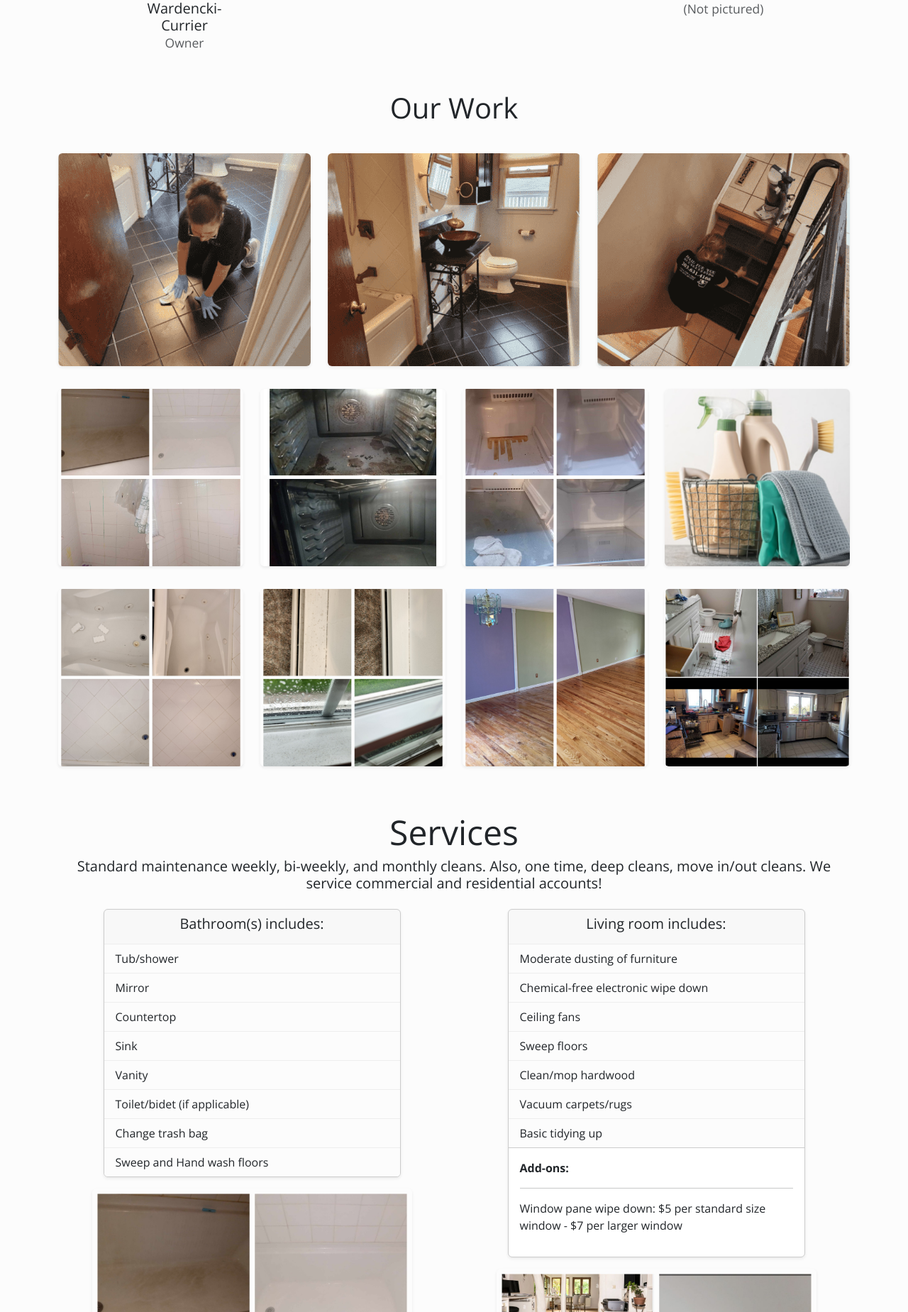
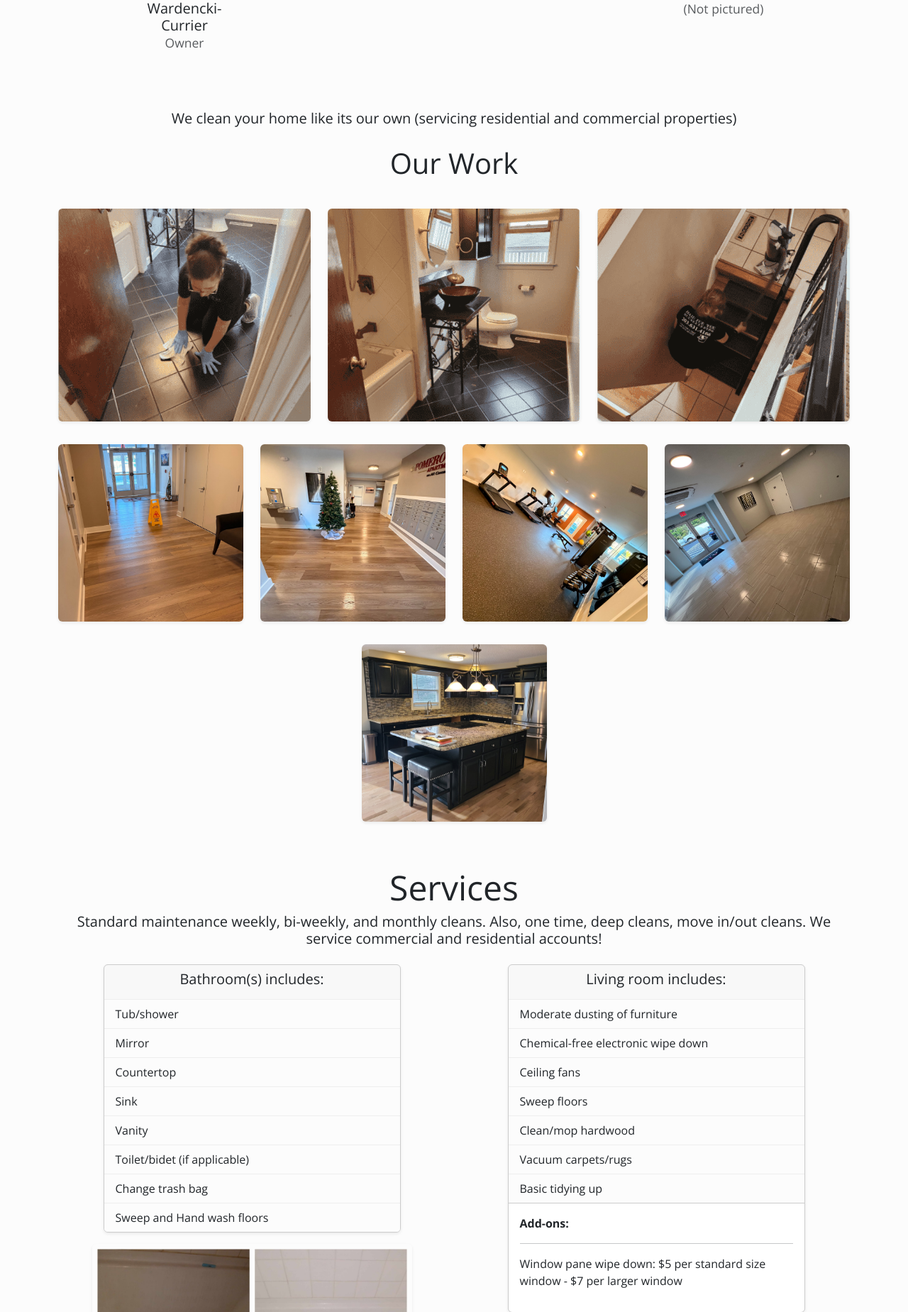
Before and after one commit to N1BRI/maid_for_you, a Flask app: page / in a window 1280 px wide. Shown: the part 1562-3411 px from the top of the page at 71% size. Run offline with Flask 3, Linux system fonts and the light colour scheme; some libraries are stand-ins or nearby versions.

Commit message:
feat: Add new gallery images and introductory text for 'Our Work' section

```diff
--- a/templates/index.html
+++ b/templates/index.html
@@ -224,6 +224,10 @@
                 </div>
             </div>
 
+            <div class="container text-center mt-5">
+                <p class="lead">We clean your home like its our own (servicing residential and commercial properties)</p>
+            </div>
+
             <!-- Cleaning Gallery -->
             <div class="container mt-4">
                 <h2 class="display-6 text-center mb-4">Our Work</h2>
@@ -233,17 +237,14 @@
                     <div class="col-12 col-sm-6 col-md-4 mt-3"><img src="{{url_for('static', filename='img/cleaning-3.png')}}" class="img-fluid rounded shadow-sm" alt="Cleaning 3" style="height: 300px; width: 100%; object-fit: cover;"></div>
                 </div>
                 <div class="row justify-content-center mt-3">
-                    <div class="col-6 col-md-3 mt-3"><img src="{{url_for('static', filename='img/shower.jpg')}}" class="img-fluid rounded shadow-sm" alt="Shower" style="height: 250px; width: 100%; object-fit: cover;"></div>
-                    <div class="col-6 col-md-3 mt-3"><img src="{{url_for('static', filename='img/stove.jpg')}}" class="img-fluid rounded shadow-sm" alt="Stove" style="height: 250px; width: 100%; object-fit: cover;"></div>
-                    <div class="col-6 col-md-3 mt-3"><img src="{{url_for('static', filename='img/microwave.jpg')}}" class="img-fluid rounded shadow-sm" alt="Microwave" style="height: 250px; width: 100%; object-fit: cover;"></div>
-                    <div class="col-6 col-md-3 mt-3"><img src="{{url_for('static', filename='img/cleaning-supplies.jpg')}}" class="img-fluid rounded shadow-sm" alt="Supplies" style="height: 250px; width: 100%; object-fit: cover;"></div>
+                    <div class="col-6 col-md-3 mt-3"><img src="{{url_for('static', filename='img/entryway.jpg')}}" class="img-fluid rounded shadow-sm" alt="Entryway" style="height: 250px; width: 100%; object-fit: cover;"></div>
+                    <div class="col-6 col-md-3 mt-3"><img src="{{url_for('static', filename='img/entryway2.jpg')}}" class="img-fluid rounded shadow-sm" alt="Entryway 2" style="height: 250px; width: 100%; object-fit: cover;"></div>
+                    <div class="col-6 col-md-3 mt-3"><img src="{{url_for('static', filename='img/gym.jpg')}}" class="img-fluid rounded shadow-sm" alt="Gym" style="height: 250px; width: 100%; object-fit: cover;"></div>
+                    <div class="col-6 col-md-3 mt-3"><img src="{{url_for('static', filename='img/gym2.jpg')}}" class="img-fluid rounded shadow-sm" alt="Gym 2" style="height: 250px; width: 100%; object-fit: cover;"></div>
                 </div>
                 <!-- Additional Gallery Images -->
                 <div class="row justify-content-center mt-3">
-                    <div class="col-6 col-md-3 mt-3"><img src="{{url_for('static', filename='img/tub.jpg')}}" class="img-fluid rounded shadow-sm" alt="Tub" style="height: 250px; width: 100%; object-fit: cover;"></div>
-                    <div class="col-6 col-md-3 mt-3"><img src="{{url_for('static', filename='img/windows.jpg')}}" class="img-fluid rounded shadow-sm" alt="Windows" style="height: 250px; width: 100%; object-fit: cover;"></div>
-                    <div class="col-6 col-md-3 mt-3"><img src="{{url_for('static', filename='img/floors.jpg')}}" class="img-fluid rounded shadow-sm" alt="Floors" style="height: 250px; width: 100%; object-fit: cover;"></div>
-                    <div class="col-6 col-md-3 mt-3"><img src="{{url_for('static', filename='img/kitchen-after.jpg')}}" class="img-fluid rounded shadow-sm" alt="Kitchen After" style="height: 250px; width: 100%; object-fit: cover;"></div>
+                    <div class="col-6 col-md-3 mt-3"><img src="{{url_for('static', filename='img/dining-room.jpg')}}" class="img-fluid rounded shadow-sm" alt="Dining Room" style="height: 250px; width: 100%; object-fit: cover;"></div>
                 </div>
             </div>
         </div>
```
Also changed, not shown: static/img/dining-room.jpg (added), static/img/entryway.jpg (added), static/img/entryway2.jpg (added), static/img/gym.jpg (added), static/img/gym2.jpg (added).
